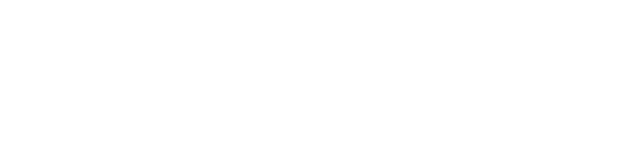
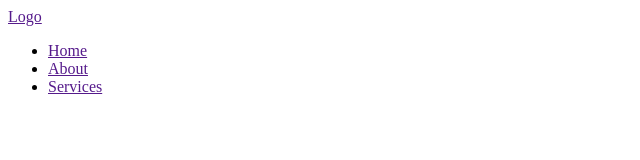
Before and after one commit to milkshake-cloud/stimulus-project, a plain HTML site: page index.html in a window 1280 px wide. Shown: the whole page, without its empty margins (0-640 px from the left). Drawn offline with Linux system fonts and the light colour scheme.

Commit message:
creates the nav

```diff
--- a/index.html
+++ b/index.html
@@ -6,6 +6,17 @@
     <title>Document</title>
 </head>
 <body>
-
+    <section>
+        <div>
+            <nav>
+                <a href="">Logo</a>
+                <ul class="right">
+                    <li><a href="">Home</a></li>
+                    <li><a href="">About</a></li>
+                    <li><a href="">Services</a></li>
+                </ul>
+            </nav>
+        </div>
+    </section>
 </body>
 </html>
```
